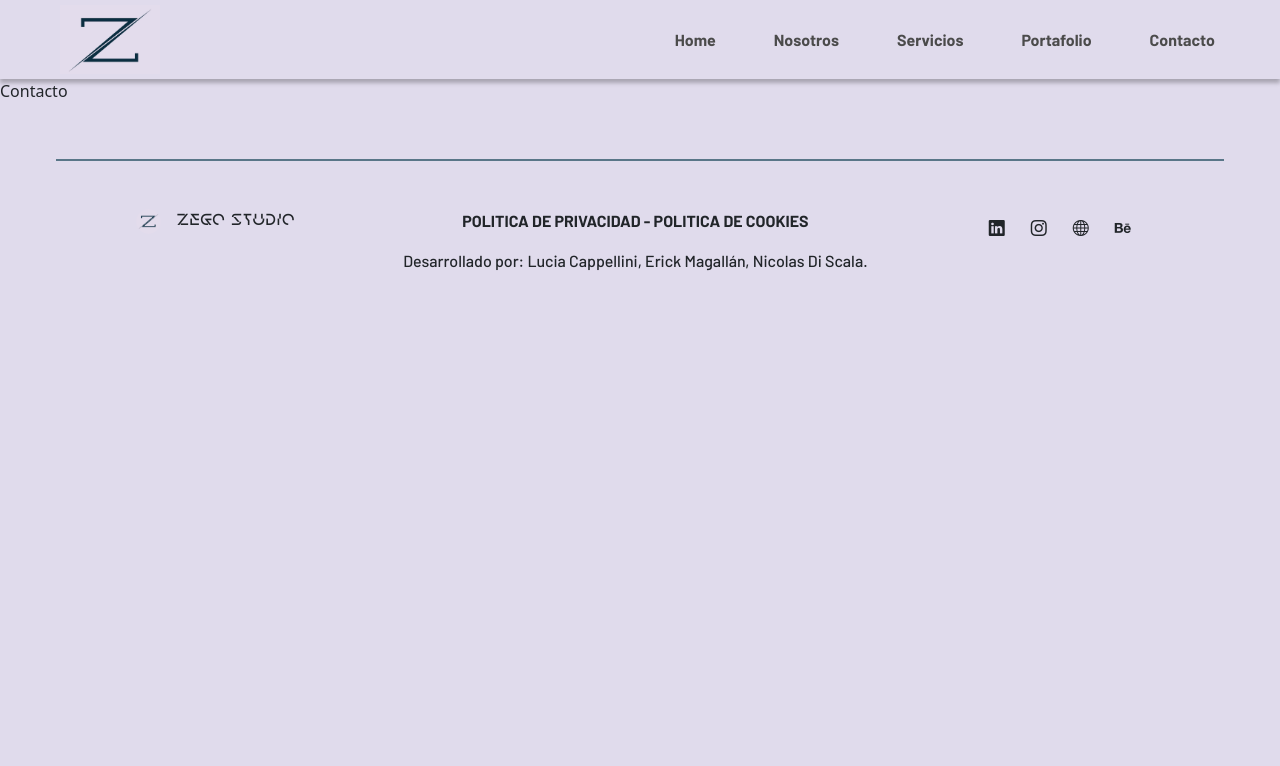
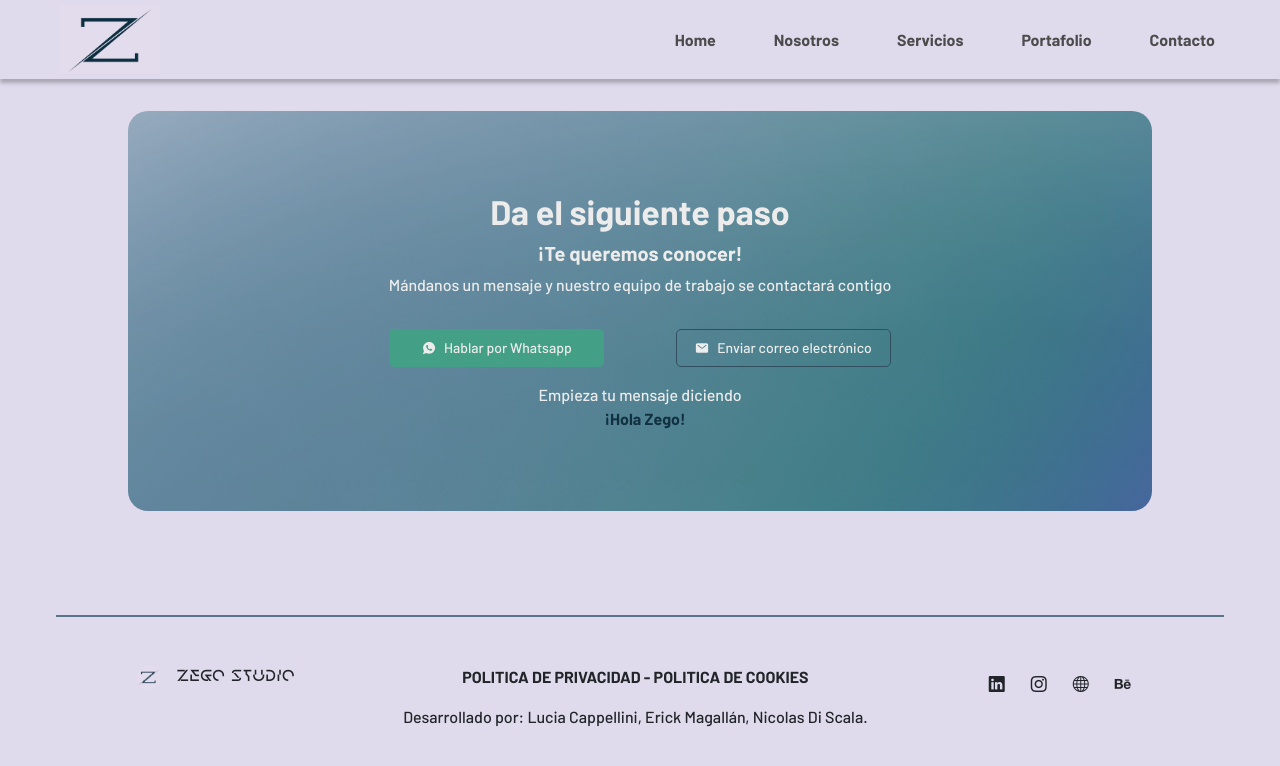
Before and after one commit to Ndiscala/Zegostudio, a React (Create React App) app: page /contacto in a window 1280 px wide. Shown: the top 766 px of the page. Built offline with nearby package versions, Linux system fonts and the light colour scheme.

Commit message:
contacto

```diff
--- /dev/null
+++ b/src/assets/styles/Contacto.css
@@ -0,0 +1,83 @@
+.contacto{
+    display: flex;
+    min-height: 400px;
+    justify-content: space-evenly;
+    align-items: center;
+    flex-direction: column;
+    background-image:url('../gallery//contacto_bg.png');
+    background-repeat: no-repeat;
+    background-size: cover;
+    padding: 4rem 1rem;
+    width: 80%;
+    border-radius: 20px;
+    color: #ECECEC;
+    font-family: 'Barlow-Bold';
+}
+
+.contacto .text-panel{
+    display: flex;
+    justify-content:space-around;
+    align-items: center;
+    flex-direction: column;
+    flex-wrap: wrap;
+    text-align: center;
+}
+
+.contacto p, .contacto .hola,  .contacto .action-panel *{
+    color: #ECECEC;
+    font-family: 'Barlow-Medium';
+}
+
+.contacto *{
+    background-color: transparent;
+}
+
+.contacto .action-panel{
+    display: flex;
+    flex-direction: row;
+    justify-content: space-evenly;
+    align-items: center;
+    width: 65%;
+}
+.contacto .action-panel button{
+    display: flex;
+    flex-direction: row;
+    justify-content: center;
+    align-items: center;
+    padding: 12px 16px;
+    gap: 8.35px;
+    width: 215px;
+    height: 38px;
+    border-radius: 5.0099px;
+    border:none;
+}
+
+.hola-zego{
+    color: #113141;
+    font-family: 'Barlow-Bold';
+    margin-left: 10px;
+    display: flex;
+    justify-content: center;
+    align-items: center;
+    text-align: center;
+}
+
+
+@media (max-width:900px) {
+    .contacto .action-panel{
+        flex-direction: column;
+        justify-content: space-around;
+        height: 100px;
+        margin-bottom: 1rem;
+    }
+}
+
+@media (max-width: 460px){
+    .contacto .action-panel{
+        width: 80%;
+    }
+    /* .contacto .action-panel button{
+        padding: 4px;
+        font-size: 12px;
+    } */
+}
--- a/src/components/Footer.jsx
+++ b/src/components/Footer.jsx
@@ -34,7 +34,7 @@ const Footer = () => {
                 </a>
 
                 <a className="btn "
-                href="#"
+                href="https://www.instagram.com/sego_studio"
                 role="button">
                           <i className="bi bi-instagram "></i>
                 </a>
@@ -47,7 +47,7 @@ const Footer = () => {
                 </a>
 
                 <a className="btn "
-                href="#"
+                href="https://www.behance.net/ZegoStudio"
                 role="button">
                 <i className="bi bi-behance "></i>
                 </a>
--- a/src/views/Contacto.jsx
+++ b/src/views/Contacto.jsx
@@ -1,8 +1,24 @@
-import React from 'react'
+import React from 'react';
+import {IoLogoWhatsapp} from 'react-icons/io';
+import {IoMail} from 'react-icons/io5';
+import '../assets/styles/Contacto.css'
 
 const Contacto = () => {
   return (
-    <div>Contacto</div>
+    <div className="section d-flex justify-content-center">
+      <div className='contacto'>
+        <div className='text-panel'>
+        <h1 style={{fontSize:"34px"}}>Da el siguiente paso</h1>
+        <h3 style={{fontSize:"20px"}}>¡Te queremos conocer!</h3>
+        <p style={{fontSize:"16px"}}>Mándanos un mensaje y nuestro equipo de trabajo se contactará contigo</p>
+        </div>
+        <div className='action-panel '>
+          <button style={{fontSize:"14px", backgroundColor:"#449F87"}}><IoLogoWhatsapp/>Hablar por Whatsapp</button>
+          <button style={{fontSize:"14px", border:"solid rgba(50, 79, 96, 1) 0.5px"}}><IoMail/>Enviar correo electrónico</button>
+        </div>
+        <span className='hola' style={{fontSize:"16px"}}>Empieza tu mensaje diciendo<span className="hola-zego">¡Hola Zego!</span> </span>
+      </div>
+    </div>
   )
 }
 
```
Also changed, not shown: src/assets/gallery/contacto_bg.png (added).
